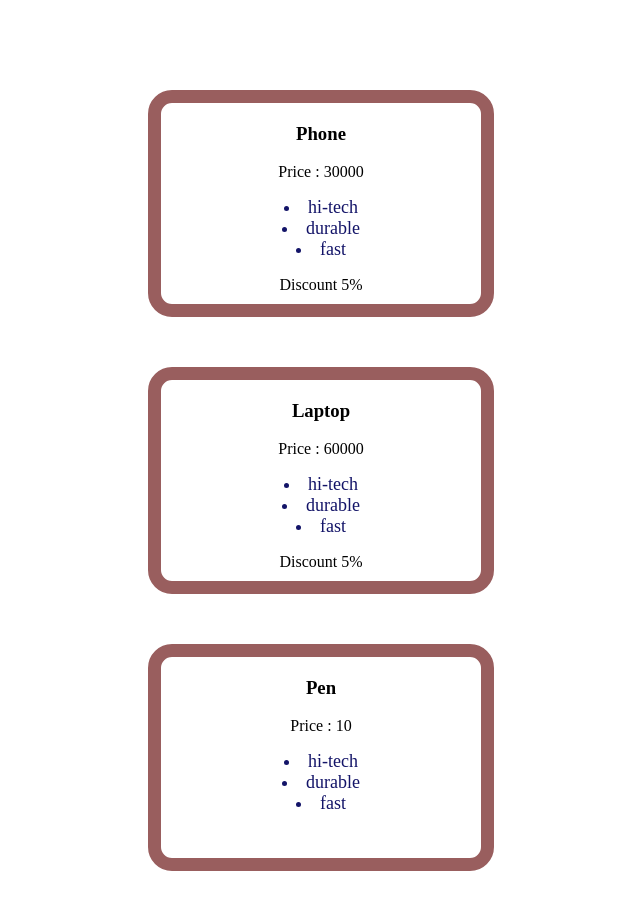
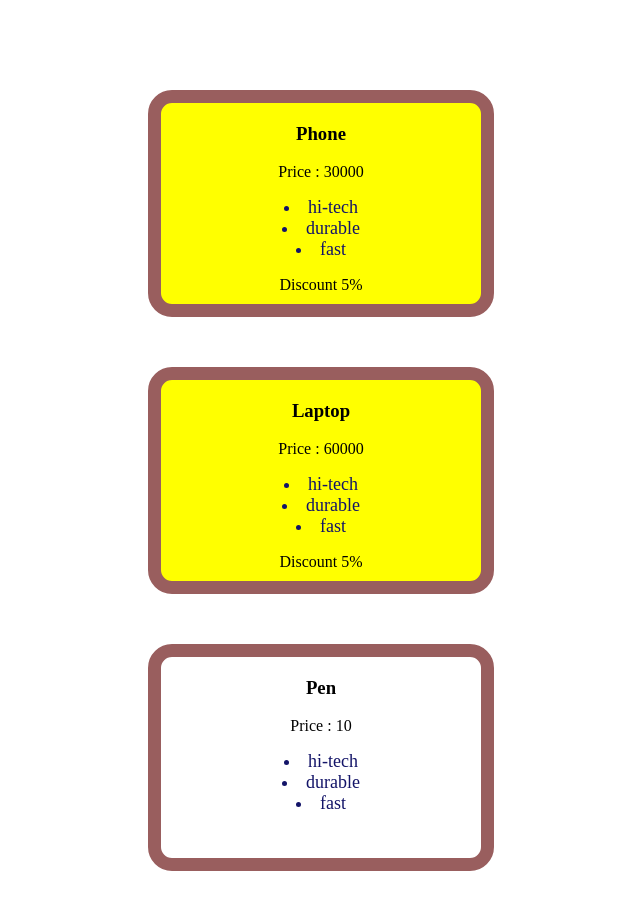
Before and after one commit to Manojdhage-git/React, a React (Vite) app in the folder basic-react-app/: page / in a window 1280 px wide. Shown: the top 910 px of the page, without its empty margins (319-959 px from the left). Built offline with nearby package versions, Linux system fonts and the light colour scheme.

Commit message:
Dynamic component styling

```diff
--- a/basic-react-app/src/Product.jsx
+++ b/basic-react-app/src/Product.jsx
@@ -4,9 +4,11 @@ function Product({title,price,features}) {
     // console.log(features)
     // const list= features.map((feature)=><li>{feature}</li>);
 
+    let isDiscount=price>=30000;
+    let styles={backgroundColor: isDiscount ? "yellow" :""}
 
  return (
-        <div id="Product">
+        <div id="Product" style={styles}>
             <h3>{title}</h3>
             <p>Price : {price}</p>
             <p>{ features.map((feature)=><li>{feature}</li>)}</p>
```
